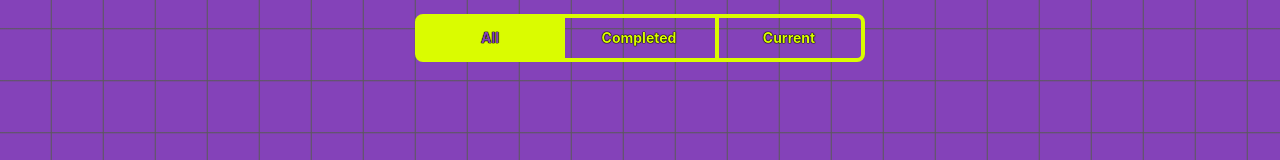
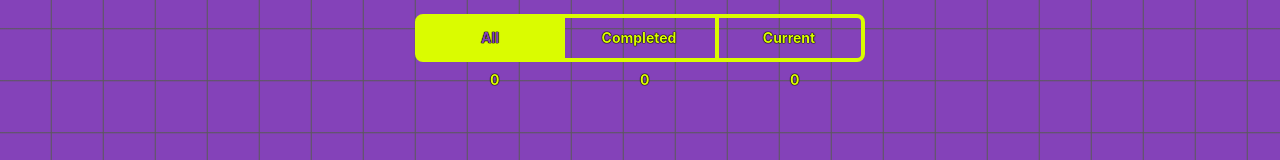
Before and after one commit to rudenkoserhii/test-prvolt, a React (Create React App) app: page / in a window 1280 px wide. Shown: the part 128-288 px from the top of the page. Built offline with nearby package versions, Linux system fonts and the light colour scheme.

Commit message:
feat: added quantity

```diff
--- a/src/components/filter/filter.tsx
+++ b/src/components/filter/filter.tsx
@@ -6,10 +6,14 @@ import { AppDispatch } from 'store/store'
 import { ActionType } from 'types'
 import { filterValue } from 'store/filter/selectors'
 import { COLORS, FILTERS } from 'consts'
+import { toDosValue } from 'store/to-do/selectors'
+import { filteredByFilter } from 'helpers'
 
 function Filter(): React.JSX.Element {
   const dispatch: AppDispatch = useDispatch()
   const { filter } = useSelector(filterValue)
+  const { toDos } = useSelector(toDosValue)
+
   return (
     <div>
       <Button.Group className="flex justify-center">
@@ -17,7 +21,7 @@ function Filter(): React.JSX.Element {
           key={idx}
           className={`introText w-[150px] border-y-4
               border-x-${element === 'completed' ? '0' : '4'}
-              border-[${COLORS.text}] focus:ring-0
+              border-[${COLORS.text}] focus:ring-0 relative
               bg-[${filter === element ? COLORS.text : 'transparent'}]
               text-[${filter === element ? COLORS.background : COLORS.text}]
               enabled:hover:bg-[${COLORS.text}]
@@ -26,6 +30,10 @@ function Filter(): React.JSX.Element {
           onClick={(): ActionType => dispatch(changeFilter(element))}
         >
           {element.replace(element[0], element[0].toUpperCase())}
+          <span className={`absolute -bottom-[2rem] left-1/2
+            translate x-[-50%] text-[${COLORS.text}]`}>
+            {filteredByFilter(toDos, element).length}
+          </span>
         </Button>)}
       </Button.Group>
     </div>
```
